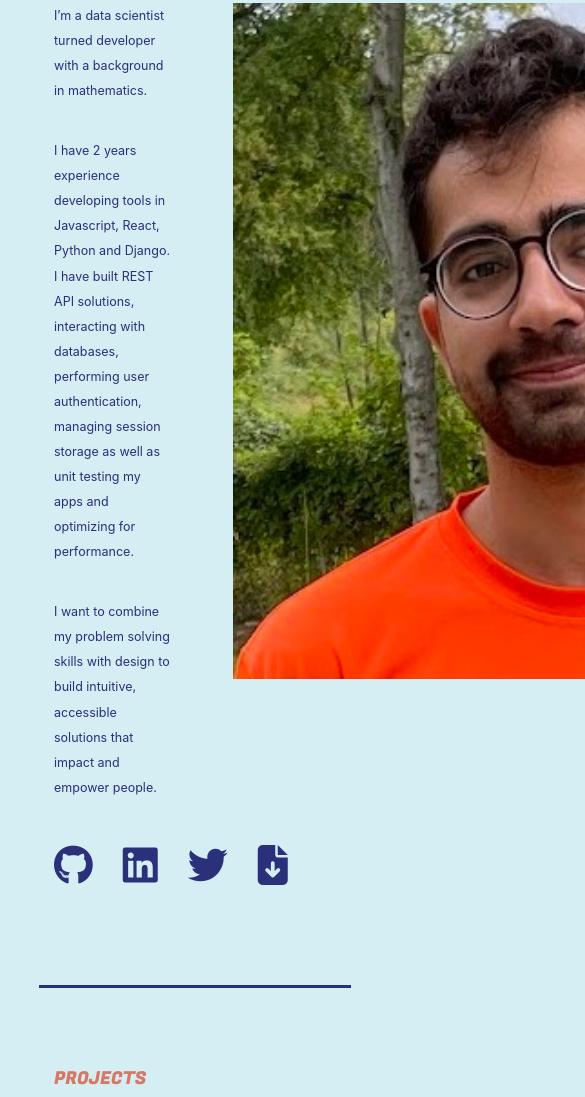
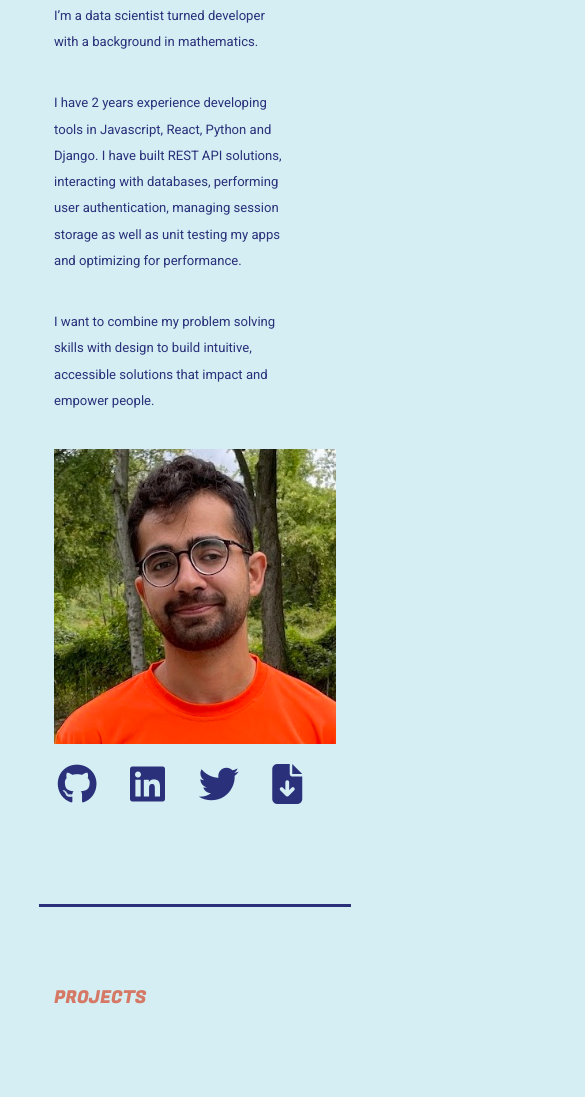
Before and after one commit to a3nath/portfolioweb, a website: page index.html in a window 390 px wide. Shown: the part 903-2000 px from the top of the page, 585 px wide, since content can reach past the window. Drawn offline with nearby package versions, Linux system fonts and the light colour scheme; files whose address does not match are found by name; a web font is replaced by a local one.

Commit message:
cover flex

```diff
--- a/index.html
+++ b/index.html
@@ -5,7 +5,7 @@
     <meta name="viewport" content="width=device-width, initial-scale=1.0">
     <title> Amar Nath </title>
     <!-- favicon -->
-    <link rel="icon" type="image/x-icon" href="/assets/fav-icon.ico">
+    <link rel="icon" type="image/x-icon" href="/assets/favicon.ico">
     <link rel="manifest" href="./assets/site.webmanifest">
     <!-- Bootstrap CSS -->
     <link rel="stylesheet" href="https://stackpath.bootstrapcdn.com/bootstrap/4.4.1/css/bootstrap.min.css" integrity="sha384-Vkoo8x4CGsO3+Hhxv8T/Q5PaXtkKtu6ug5TOeNV6gBiFeWPGFN9MuhOf23Q9Ifjh" crossorigin="anonymous">
@@ -110,7 +110,7 @@
                     <img src='./assets/redux-logo.png' class='svg'>
                 </div>
                 <div class='svg-wrap wrap-db wrap-charm'>
-                    <img src='./assets/database_logo.png' class='svg'>
+                    <img src='./assets/database-logo.png' class='svg'>
                 </div>
                 <div class='svg-wrap wrap-netlify wrap-strange'>
                     <img src='./assets/netlify-logo.png' class='svg'>
@@ -137,7 +137,7 @@
                         <p class="bio-about">
                         I want to combine my problem solving skills with design to build intuitive, accessible solutions that impact and empower people.
                         </p>
-                        <ul class='social-links bio-links'>
+                        <ul class='social-links bio-links social-1'>
                             <li>
                                 <a target="_blank" href="https://github.com/a3nath/"><i class="fab fa-github"></i>
                                 </a>
@@ -159,6 +159,24 @@
                     <div class='bio-img-box'>
                         <img src="./assets/portfolio_img.JPG" class="bio-img">
                     </div>
+                    <ul class='social-links bio-links social-2'>
+                        <li>
+                            <a target="_blank" href="https://github.com/a3nath/"><i class="fab fa-github"></i>
+                            </a>
+                        </li>
+                        <li>
+                            <a target="_blank" href="https://www.linkedin.com/in/a3nath/"><i class="fab fa-linkedin"></i>
+                            </a>
+                        </li>
+                        <li>
+                            <a target="_blank" href="https://twitter.com/AmarCodes"><i class="fab fa-twitter"></i>
+                            </a>
+                        </li>
+                        <li><a target="_blank" href="">
+                            <i class="fas fa-file-download"></i>
+                            </a>
+                        </li>
+                    </ul>
                 </div>
 
             </div>
--- a/styles/styles.css
+++ b/styles/styles.css
@@ -17,6 +17,7 @@ body{
     line-height: 1.5;
     color: #2a307a;
     background-color: #d4eef3;
+    font-family: 'Roboto', sans-serif;
 
 }
 
@@ -260,9 +261,6 @@ section{
     position: relative;
 }
 
-
-
-
 .projects{
     left: 15%;
 }
@@ -314,7 +312,7 @@ section{
 }
 
 .project-links a {
-    font-size: calc(1rem + 0.75vw);
+    font-size: calc(1rem + 0.8vw);
     color:#d57866;
     text-decoration: none;
 }
@@ -360,6 +358,10 @@ section{
 
 .footer-links{
     margin-left: 25%;
+}
+
+.social-2{
+    display: none;
 }
 
 @media screen and (min-width: 1287px){
@@ -421,10 +423,50 @@ section{
     .project-box > li:nth-of-type(2n){
         flex-direction: column-reverse;
     }
+    .project{
+        margin-bottom: 80px;
+    }
     .project-content{
         width: 100%;
     }
     .projvid{
         position:  unset;
     }
+    .project-text{
+        margin-top: 40px;
+    }
+    .project-icon-container{
+        width: calc(1rem + 1.8vw);
+    }
+    .contact-container{
+        justify-content: space-between;
+    }
+    p {
+        font-size: calc(1rem + 0.80vw);
+    }
+    .project-links a {
+        font-size: calc(1rem + 1.1vw);
+    }
+    .bio-box{
+        display: flex;
+        flex-direction: column;
+    }
+    .about-box{
+        width: 100%;
+    }
+    .bio-img{
+        width: 100%;
+        text-align: center;
+    }
+    .social-1{
+        display: none;
+    }
+    .social-2{
+        display: flex;
+        justify-content: space-evenly;
+        width: 100%;
+    }
+    .project-links, .project-tools-icons{
+        margin: 6px;
+    }
 }
```
Also changed, not shown: assets/code-logo.png (deleted), assets/fav-icon.ico (deleted), assets/favicon.ico (added), 1 other file.
